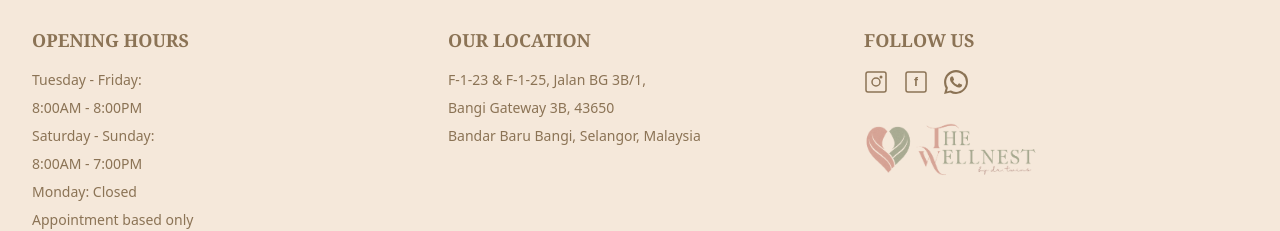
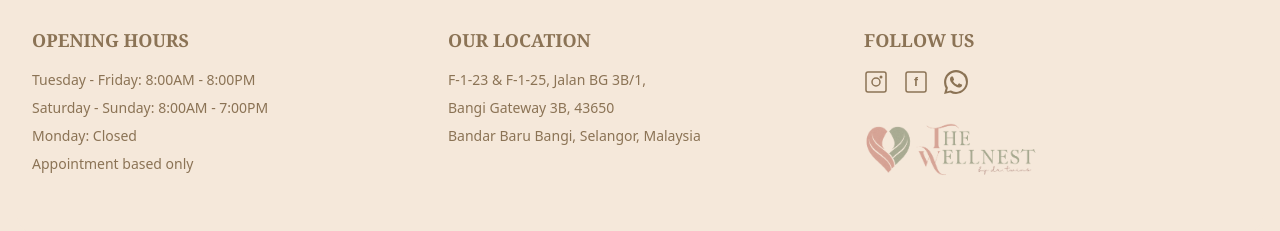
Before and after one commit to aizuddinahmd/the-wellnest, a Next.js app: page / in a window 1280 px wide. Shown: the part 6937-7168 px from the top of the page. Built offline with nearby package versions, Linux system fonts and the light colour scheme.

Commit message:
changed opening hour

```diff
--- a/src/components/Footer.tsx
+++ b/src/components/Footer.tsx
@@ -12,10 +12,8 @@ function Footer() {
               OPENING HOURS
             </h3>
             <div className="space-y-2 text-sm text-[#8b7355]">
-              <div>Tuesday - Friday:</div>
-              <div>8:00AM - 8:00PM</div>
-              <div>Saturday - Sunday:</div>
-              <div>8:00AM - 7:00PM</div>
+              <div>Tuesday - Friday: 8:00AM - 8:00PM</div>
+              <div>Saturday - Sunday: 8:00AM - 7:00PM</div>
               <div>Monday: Closed</div>
               <div>Appointment based only</div>
             </div>
```
